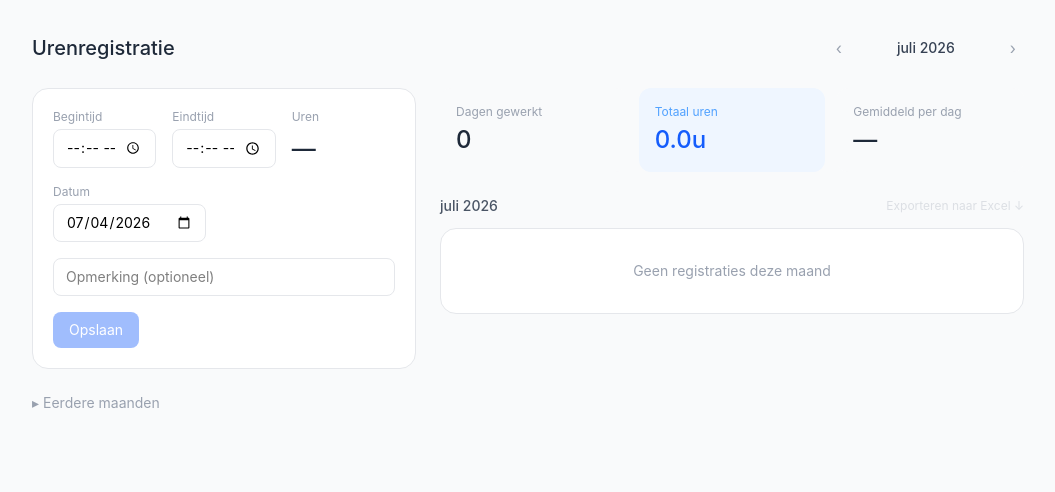
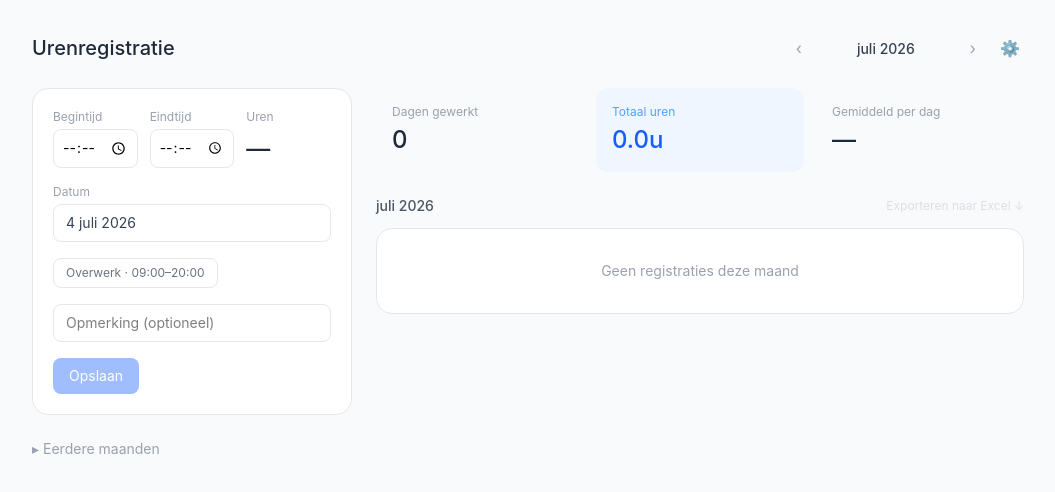
Before and after one commit to L-jIANGYI/work-timer, a React (Vite) app: page / in a window 1280 px wide. Shown: the top 492 px of the page, without its empty margins (112-1167 px from the left). Built offline with nearby package versions, Linux system fonts and the light colour scheme.

Commit message:
feat: get time by setting and filter wrong localstorage

```diff
--- a/src/App.jsx
+++ b/src/App.jsx
@@ -1,11 +1,14 @@
 import { useState } from 'react';
 import { useRecords } from './hooks/useRecords';
+import { useSettings } from './hooks/useSettings';
 import { MONTHS_NL } from './utils/timeCalc';
 import { exportToExcel } from './utils/exportExcel';
 import ClockPanel from './components/ClockPanel';
 import SummaryBar from './components/SummaryBar';
 import MonthTable from './components/MonthTable';
 import HistoryMonths from './components/HistoryMonths';
+import Settings from './components/Settings';
+import MonthPicker from './components/MonthPicker';
 
 function getToday() {
   const t = new Date();
@@ -14,7 +17,7 @@ function getToday() {
 
 function getLatestMonthWithRecords() {
   const keys = Object.keys(localStorage)
-    .filter((k) => k.startsWith('wt_'))
+    .filter((k) => /^wt_\d{4}_\d{2}$/.test(k))
     .sort()
     .reverse();
   if (keys.length === 0) return null;
@@ -27,6 +30,7 @@ export default function App() {
   const [year, setYear] = useState(today.year);
   const [month, setMonth] = useState(today.month);
   const { records, addOrUpdate, remove } = useRecords(year, month);
+  const { settings, updateWeekDay, addTemplate, removeTemplate, getTimesForDate } = useSettings();
 
   function prevMonth() {
     if (month === 0) {
@@ -88,20 +92,19 @@ export default function App() {
             <button onClick={prevMonth} className="text-gray-400 hover:text-gray-600 px-2 py-1 rounded-lg hover:bg-gray-100 transition-colors">
               ‹
             </button>
-            <span className="text-sm font-medium text-gray-700 min-w-32 text-center">
-              {MONTHS_NL[month]} {year}
-            </span>
+            <MonthPicker year={year} month={month} onChange={handleSelect} />
             <button onClick={nextMonth} className="text-gray-400 hover:text-gray-600 px-2 py-1 rounded-lg hover:bg-gray-100 transition-colors">
               ›
             </button>
+            <Settings settings={settings} onUpdateWeekDay={updateWeekDay} onAddTemplate={addTemplate} onRemoveTemplate={removeTemplate} />
           </div>
         </div>
 
         {/* Two column on large screens */}
         <div className="flex flex-col lg:flex-row gap-6">
           {/* Left column */}
-          <div className="lg:w-96 shrink-0">
-            <ClockPanel onSave={handleSave} />
+          <div className="lg:w-80 shrink-0">
+            <ClockPanel onSave={handleSave} getTimesForDate={getTimesForDate} templates={settings.templates} />
             <HistoryMonths currentYear={year} currentMonth={month} onSelect={handleSelect} />
           </div>
 
--- a/src/components/ClockPanel.jsx
+++ b/src/components/ClockPanel.jsx
@@ -1,13 +1,32 @@
-import { useState } from 'react';
+import { useState, useEffect } from 'react';
 import { calcHours, getTodayStr } from '../utils/timeCalc';
+import MiniCalendar from './MiniCalender';
 
-export default function ClockPanel({ onSave }) {
+export default function ClockPanel({ onSave, getTimesForDate, templates }) {
   const [start, setStart] = useState('');
   const [end, setEnd] = useState('');
   const [note, setNote] = useState('');
   const [date, setDate] = useState(getTodayStr());
 
-  const hours = calcHours(start, end);
+  useEffect(() => {
+    const times = getTimesForDate(date);
+    if (times) {
+      setStart(times.start);
+      setEnd(times.end);
+    } else {
+      setStart('');
+      setEnd('');
+    }
+  }, [date, getTimesForDate]);
+
+  function handleDateChange(newDate) {
+    setDate(newDate);
+  }
+
+  function applyTemplate(t) {
+    setStart(t.start);
+    setEnd(t.end);
+  }
 
   function handleSave() {
     if (!start) return;
@@ -15,16 +34,19 @@ export default function ClockPanel({ onSave }) {
     setNote('');
   }
 
+  const hours = calcHours(start, end);
+
   return (
     <div className="bg-white rounded-2xl border border-gray-200 p-5 mb-6">
-      <div className="grid grid-cols-3 gap-4 mb-4">
+      {/* Tijden */}
+      <div className="grid grid-cols-3 gap-3 mb-4">
         <div>
           <label className="text-xs text-gray-400 mb-1 block">Begintijd</label>
           <input
             type="time"
             value={start}
             onChange={(e) => setStart(e.target.value)}
-            className="w-full border border-gray-200 rounded-lg px-3 py-2 text-sm"
+            className="w-full border border-gray-200 rounded-lg px-2 py-2 text-sm"
           />
         </div>
         <div>
@@ -33,7 +55,7 @@ export default function ClockPanel({ onSave }) {
             type="time"
             value={end}
             onChange={(e) => setEnd(e.target.value)}
-            className="w-full border border-gray-200 rounded-lg px-3 py-2 text-sm"
+            className="w-full border border-gray-200 rounded-lg px-2 py-2 text-sm"
           />
         </div>
         <div>
@@ -42,11 +64,27 @@ export default function ClockPanel({ onSave }) {
         </div>
       </div>
 
+      {/* Datum */}
       <div className="mb-4">
-        <label className="text-xs text-gray-400 mb-1 block">Datum</label>
-        <input type="date" value={date} onChange={(e) => setDate(e.target.value)} className="border border-gray-200 rounded-lg px-3 py-2 text-sm" />
+        <MiniCalendar value={date} onChange={handleDateChange} />
       </div>
 
+      {/* Snelle sjablonen */}
+      {templates.length > 0 && (
+        <div className="flex flex-wrap gap-2 mb-4">
+          {templates.map((t, i) => (
+            <button
+              key={i}
+              onClick={() => applyTemplate(t)}
+              className="text-xs border border-gray-200 rounded-lg px-3 py-1.5 text-gray-500 hover:border-blue-300 hover:text-blue-500 transition-colors"
+            >
+              {t.label} · {t.start}–{t.end}
+            </button>
+          ))}
+        </div>
+      )}
+
+      {/* Opmerking */}
       <input
         type="text"
         value={note}
--- a/src/components/HistoryMonths.jsx
+++ b/src/components/HistoryMonths.jsx
@@ -3,10 +3,16 @@ import { MONTHS_NL, totalHours } from '../utils/timeCalc';
 
 function loadAllMonths() {
   return Object.keys(localStorage)
-    .filter((k) => k.startsWith('wt_'))
+    .filter((k) => /^wt_\d{4}_\d{2}$/.test(k))
     .map((k) => {
       const [, year, month] = k.split('_');
-      const records = JSON.parse(localStorage.getItem(k) || '[]');
+      let records = [];
+      try {
+        const parsed = JSON.parse(localStorage.getItem(k) || '[]');
+        records = Array.isArray(parsed) ? parsed : [];
+      } catch {
+        records = [];
+      }
       return { year: Number(year), month: Number(month) - 1, records };
     })
     .sort((a, b) => b.year - a.year || b.month - a.month);
```
